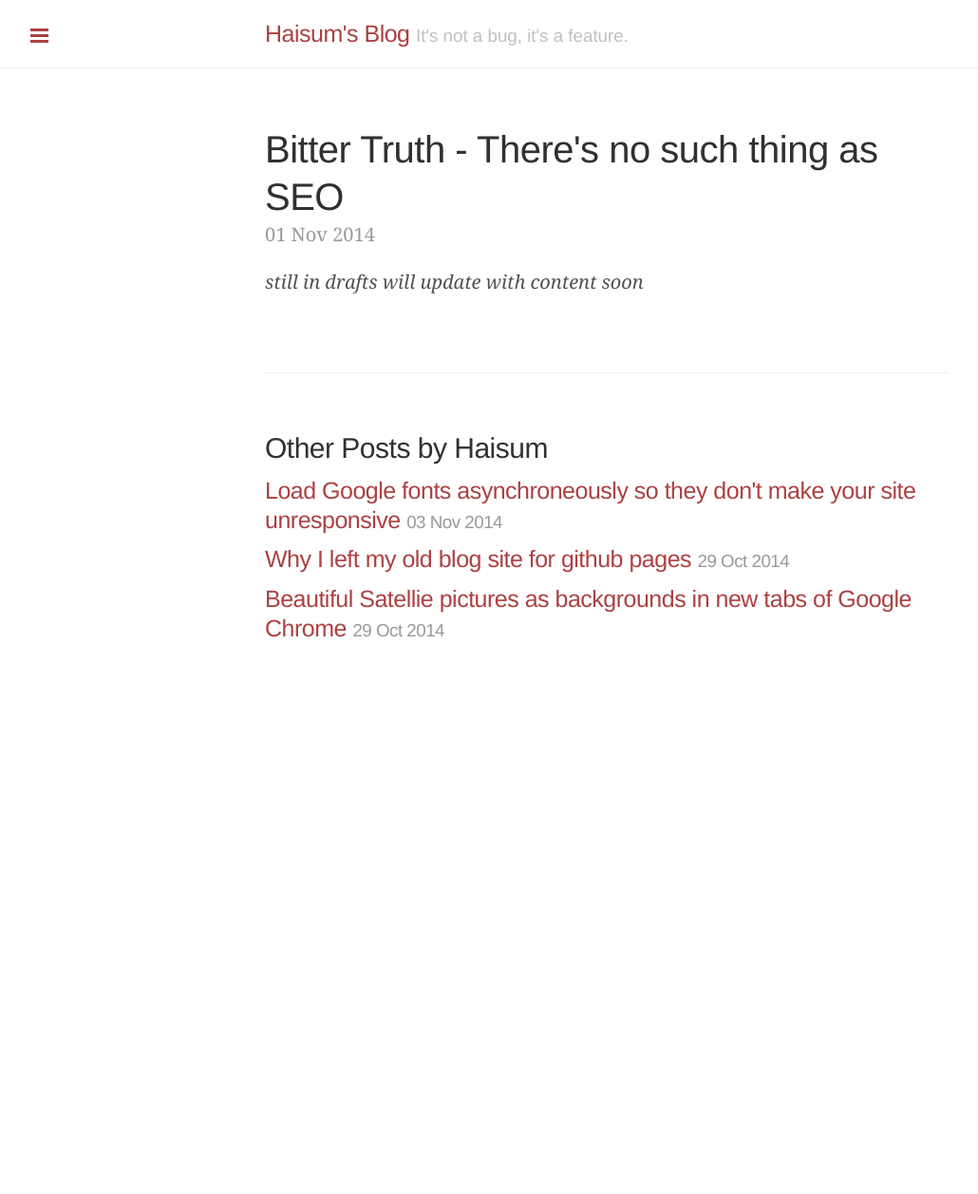
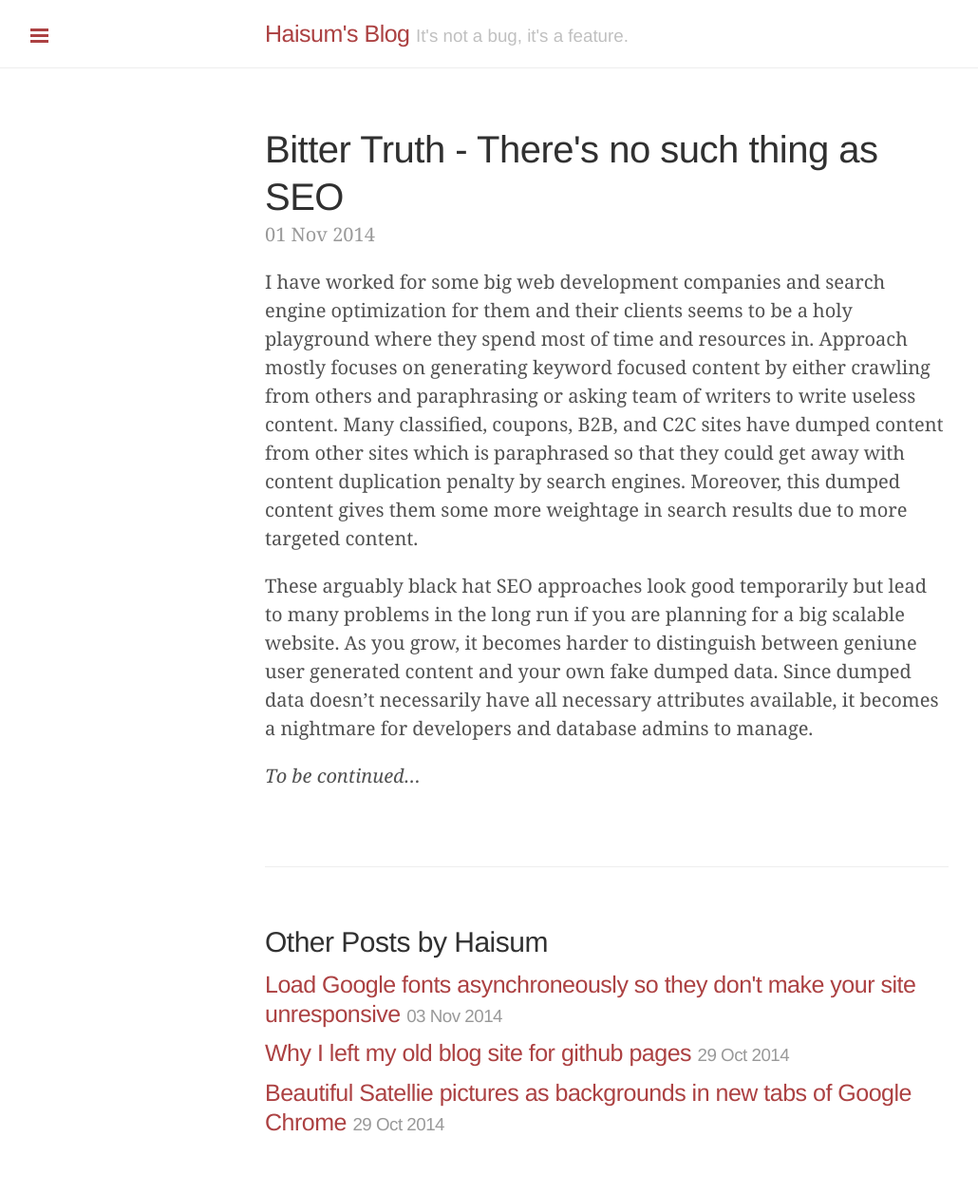
Before and after one commit to haisum/haisum.github.io, a Jekyll site: the page built from _posts/2014-11-01-no-such-thing-as-seo.md, in a window 1280 px wide. Shown: the whole page at 95% size, without its empty margins (1-1031 px from the left). Built offline with Jekyll 4.4.1, drawn with Linux system fonts in a browser that asks for light colours; Markdown is read by kramdown in place of the engine named in the settings; comment, search, counter and statistics services are not loaded; before the commit the page ends 900 px from its top, so only the background shows below that.

Commit message:
Adding some content in no such thing as seo post

```diff
--- a/_posts/2014-11-01-no-such-thing-as-seo.md
+++ b/_posts/2014-11-01-no-such-thing-as-seo.md
@@ -3,4 +3,8 @@ layout: post
 title: Bitter Truth - There's no such thing as SEO
 ---
 
-*still in drafts will update with content soon*
+I have worked for some big web development companies and search engine optimization for them and their clients seems to be a holy playground where they spend most of time and resources in. Approach mostly focuses on generating keyword focused content by either crawling from others and paraphrasing or asking team of writers to write useless content. Many classified, coupons, B2B, and C2C sites have dumped content from other sites which is paraphrased so that they could get away with content duplication penalty by search engines. Moreover, this dumped content gives them some more weightage in search results due to more targeted content.
+
+These arguably black hat SEO approaches look good temporarily but lead to many problems in the long run if you are planning for a big scalable website. As you grow, it becomes harder to distinguish between geniune user generated content and your own fake dumped data. Since dumped data doesn't necessarily have all necessary attributes available, it becomes a nightmare for developers and database admins to manage.
+
+*To be continued...*
```
Also changed, not shown: public/images/south-iceland.jpg (added).
